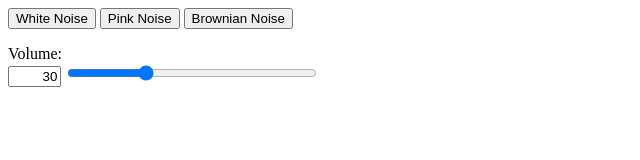
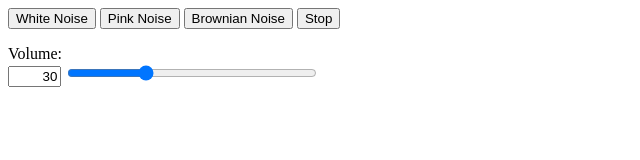
Before and after one commit to chris-hamper/noise-machine, a plain HTML site: page index.html in a window 1280 px wide. Shown: the whole page, without its empty margins (0-640 px from the left). Drawn offline with Linux system fonts and the light colour scheme.

Commit message:
Add stop button

```diff
--- a/index.html
+++ b/index.html
@@ -92,6 +92,14 @@
     brownNoise.connect(gainNode);
   }
 
+  function stop() {
+    init();
+
+    whiteNoise.disconnect();
+    pinkNoise.disconnect();
+    brownNoise.disconnect();
+  }
+
 </script>
 
     <style type="text/css">
@@ -115,6 +123,9 @@
 <button id="brown-btn" onclick="connectBrown()">
     Brownian Noise
 </button>
+<button id="stop-btn" onclick="stop()">
+    Stop
+</button>
 
 <form>
     <p>Volume:<br/>
```
